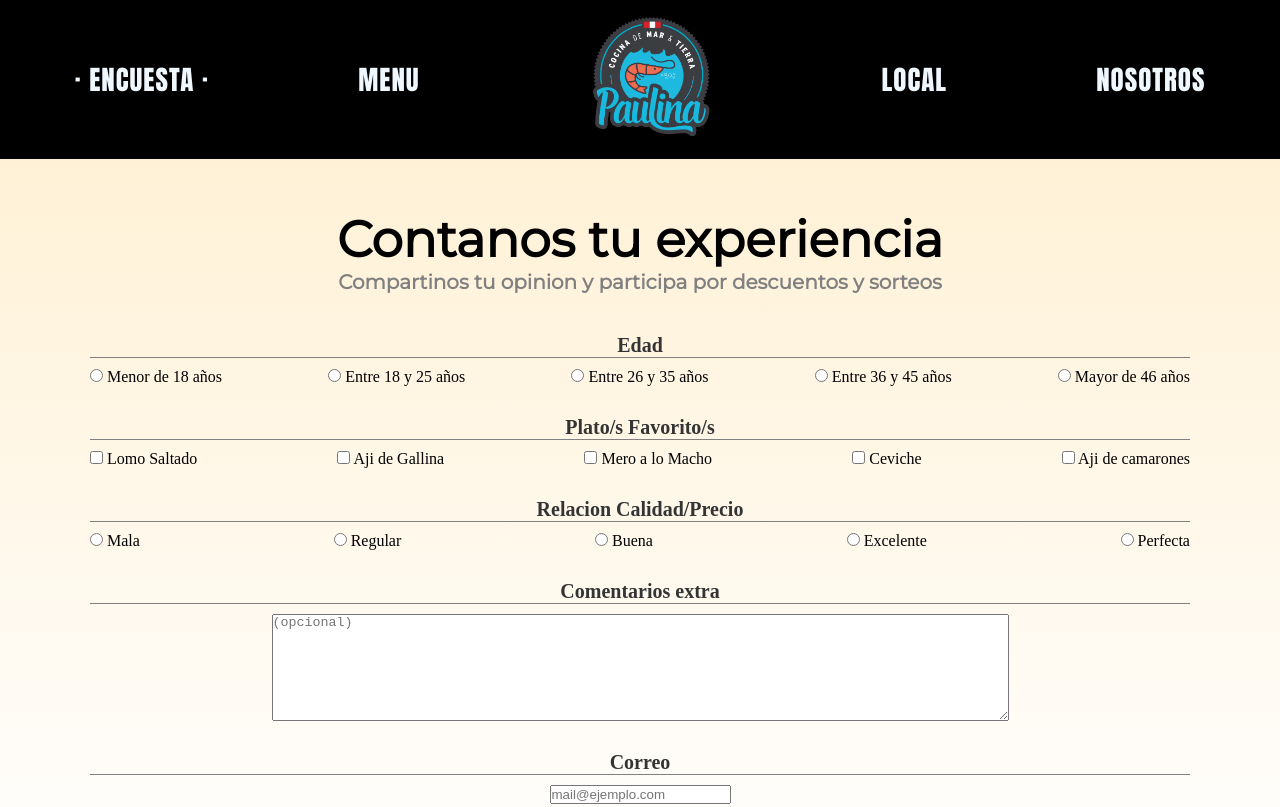
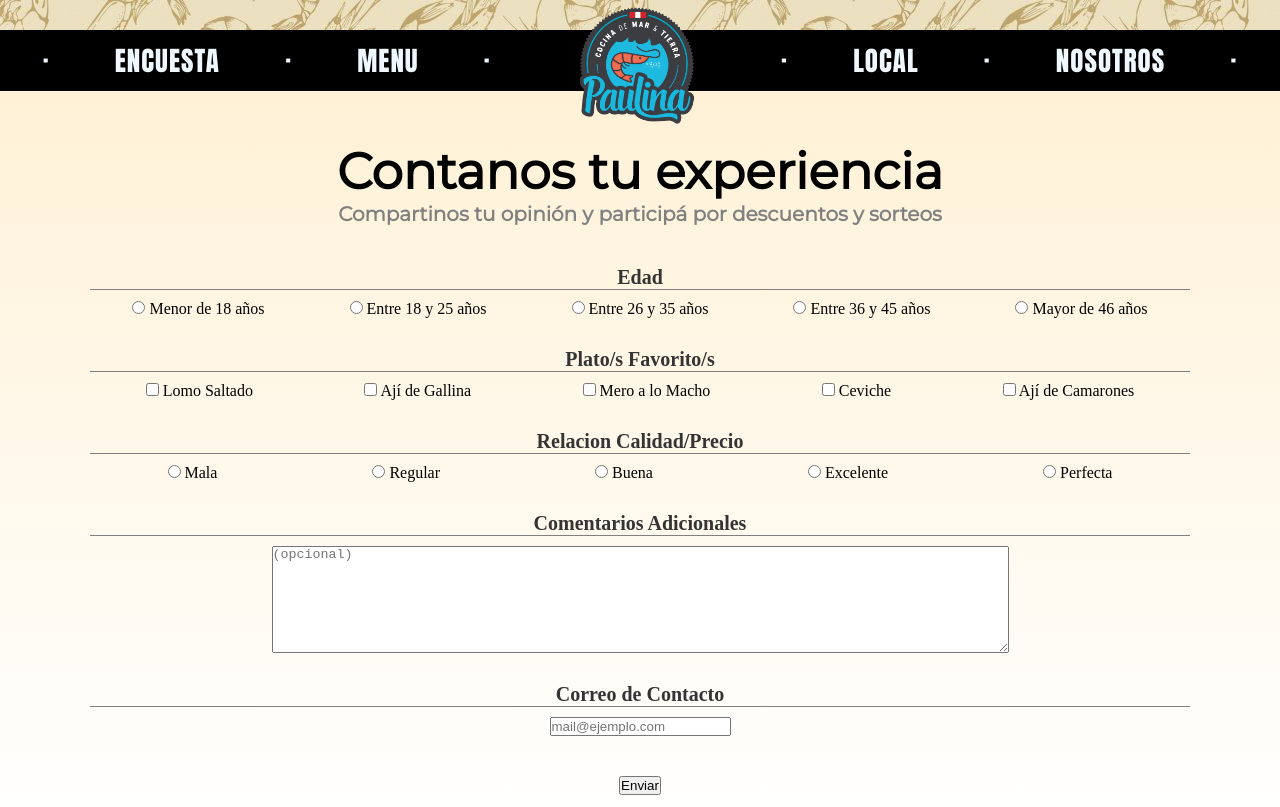
Before and after one commit to LuchoHuayta/PaulinaBSAS, a plain HTML site: page encuesta.html in a window 1280 px wide. Shown: the top 807 px of the page. Drawn offline with Linux system fonts and the light colour scheme.

Commit message:
header con logo volador, fondo aplicado

```diff
--- a/encuesta.html
+++ b/encuesta.html
@@ -20,20 +20,27 @@
 
 <body>
     <header>
+        <div class="nav__top"></div>
         <nav>
             <ul class="navegacion">
-                <li><a class="nav__link" href="#">· Encuesta ·</a></li>
+                <li>·</li>
+                <li><a class="nav__link" href="#">Encuesta</a></li>
+                <li>·</li>
                 <li><a class="nav__link" href="menu.html">Menu</a></li>
-                <li><a href="index.html"><img class="header__Logo" src="images/paulina-logo.png" alt="Logo Paulina"></a></li>
+                <li>·</li>
+                <li class="nav__logo" ><a href="index.html"><img class="header__Logo" src="images/paulina-logo.png" alt="Logo Paulina"></a></li>
+                <li>·</li>
                 <li><a class="nav__link" href="local.html">Local</a></li>
+                <li>·</li>
                 <li><a class="nav__link" href="nosotros.html">Nosotros</a></li>
+                <li>·</li>
             </ul>
         </nav>
     </header>
 
     <main>
         <h1 class="h1-encuesta">Contanos tu experiencia</h1>
-        <p class="encuesta-descripcion">Compartinos tu opinion y participa por descuentos y sorteos</p>
+        <p class="encuesta-descripcion">Compartinos tu opinión y participá por descuentos y sorteos</p>
         <form>
             <p class="titulo-encuesta">Edad</p>
             <div class="encuesta-edad">
@@ -61,7 +68,7 @@
                 <label for="lomo-saltado">Lomo Saltado</label></div>
 
                 <div><input id="aji-gallina" type="checkbox" name="plato-favorito">
-                <label for="aji-gallina">Aji de Gallina</label></div>
+                <label for="aji-gallina">Ají de Gallina</label></div>
 
                 <div><input id="mero-macho" type="checkbox" name="plato-favorito">
                 <label for="mero-macho">Mero a lo Macho</label></div>
@@ -70,7 +77,7 @@
                 <label for="ceviche">Ceviche</label></div>
 
                 <div><input id="aji-camarones" type="checkbox" name="plato-favorito">
-                <label for="aji-camarones">Aji de camarones</label></div>
+                <label for="aji-camarones">Ají de Camarones</label></div>
             </div>
 
             <p class="titulo-encuesta">Relacion Calidad/Precio</p>
@@ -92,14 +99,14 @@
                 <label for="precio5">Perfecta</label></div>
             </div>
 
-            <p class="titulo-encuesta">Comentarios extra</p>
+            <p class="titulo-encuesta">Comentarios Adicionales</p>
             <div class="encuesta-opinion">
 
                 <textarea name="comentario" cols="90" rows="7" placeholder="(opcional)"></textarea>
 
             </div>
 
-            <p class="titulo-encuesta">Correo</p>
+            <p class="titulo-encuesta">Correo de Contacto</p>
             <div class="encuesta-mail">
 
                 <input type="email" name="correo" placeholder="mail@ejemplo.com" required>
--- a/style.css
+++ b/style.css
@@ -6,10 +6,16 @@
 
 li{
     list-style: none;
+    color: aliceblue;
 }
 
 body{
-    background-color: white;
+    background-image: url("images/fondo-camaron.jpg");
+}
+
+.nav__top{
+    padding: 15px;
+    background-image: url("images/fondo-camaron.jpg");
 }
 
 .navegacion{
@@ -24,6 +30,13 @@ body{
     flex-wrap: nowrap;
     justify-content: space-around;
     align-items: center;
+
+    padding: 10px;
+}
+
+.nav__logo{
+    width: 160px;
+    position: relative;
 }
 
 a, a:visited, a:active{
@@ -32,8 +45,10 @@ a, a:visited, a:active{
 }
 
 .header__Logo{
-    height: 150px;
-    width: auto;
+    width: 160px;
+    position: absolute;
+    margin: 0 auto;
+    top: -70px;
 }
 
 .nav__link{
@@ -52,6 +67,9 @@ a, a:visited, a:active{
 main{
     background-image: linear-gradient(rgb(255, 241, 214),white);
 }
+
+
+
 
 h3{
     font-family: Verdana, Geneva, Tahoma, sans-serif
@@ -249,7 +267,7 @@ footer{
 
     display: flex;
     flex-wrap: wrap;
-    justify-content: space-between;
+    justify-content: space-around;
     border-top: 1px solid gray;
 }
 
@@ -261,7 +279,7 @@ footer{
 
     display: flex;
     flex-wrap: wrap;
-    justify-content: space-between;
+    justify-content: space-around;
     border-top: 1px solid gray;
 }
 
@@ -273,7 +291,7 @@ footer{
 
     display: flex;
     flex-wrap: wrap;
-    justify-content: space-between;
+    justify-content: space-around;
     border-top: 1px solid gray;
 }
 
@@ -373,9 +391,12 @@ footer{
 
 @media (max-width: 700px){
 
+    .nav__logo{
+        width: 140px;
+    }
+
     .header__Logo{
-        height: 100px;
-        width: auto;
+        width: 140px;
     }
 
     .navegacion{
```
Also changed, not shown: index.html (+9 -2 lines), local.html (+9 -2 lines), menu.html (+9 -2 lines), nosotros.html (+14 -4 lines), images/fondo-camaron.jpg (added).
